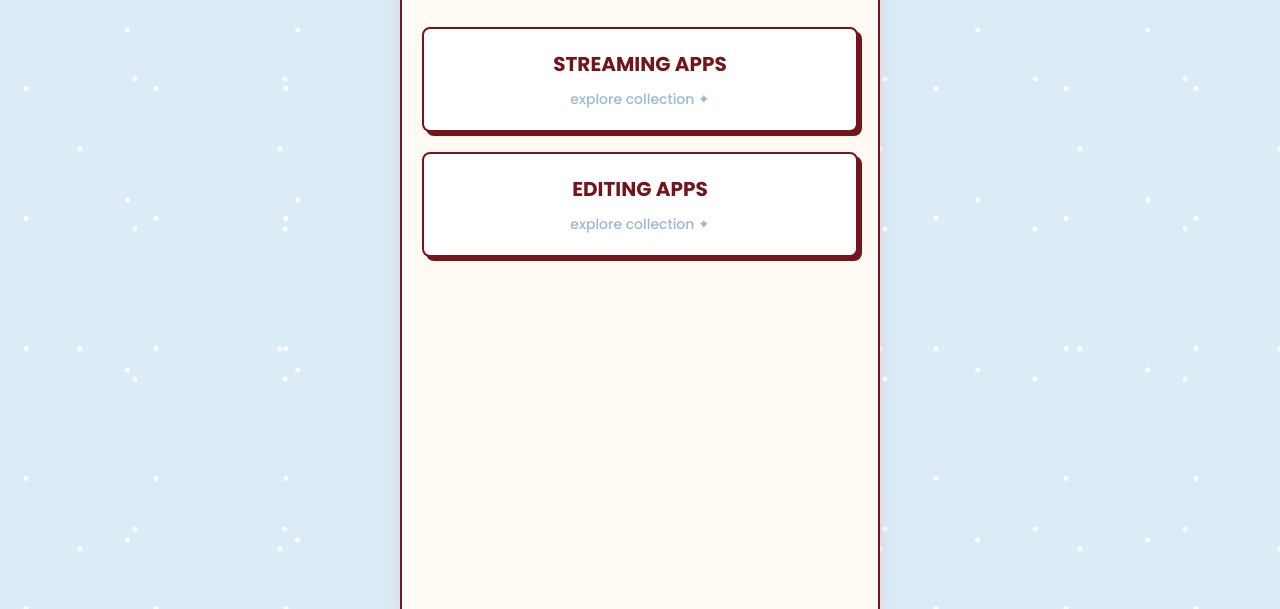
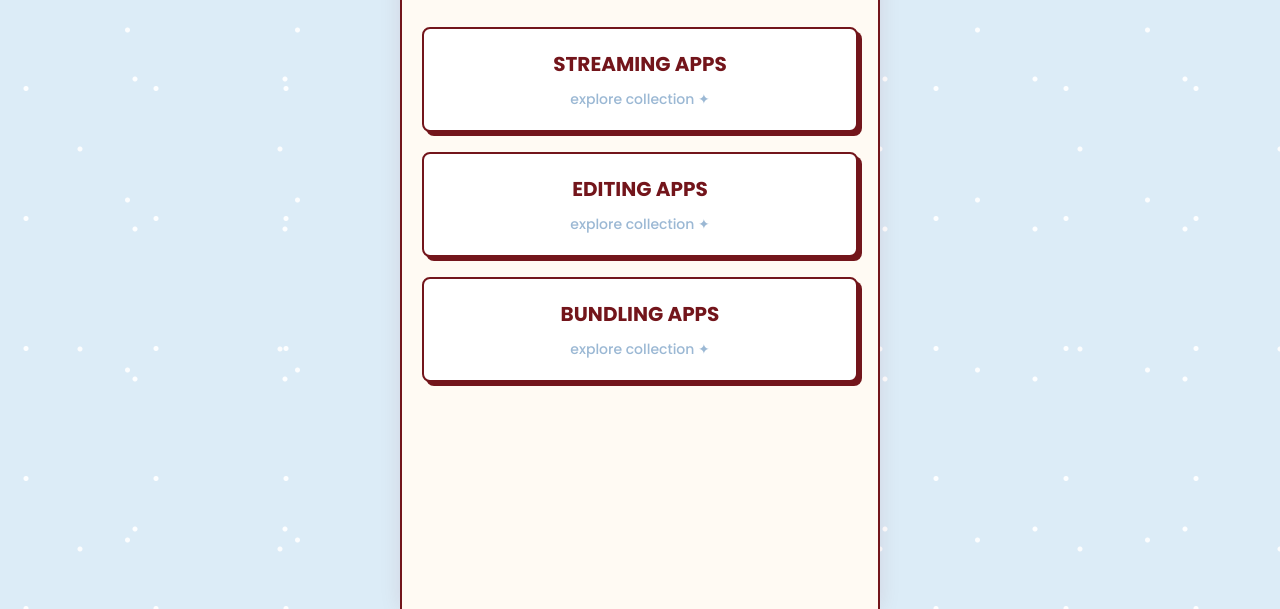
Before and after one commit to linglingdowork/nasnowci-promo, a plain HTML site: page index.html in a window 1280 px wide. Shown: the part 191-800 px from the top of the page. Drawn offline with Linux system fonts and the light colour scheme.

Commit message:
Update index.html

```diff
--- a/index.html
+++ b/index.html
@@ -43,6 +43,11 @@
 
         <div class="vintage-card" onclick="openCategory('EDITING APPS')">
             <h3>EDITING APPS</h3>
+            <p>explore collection ✦</p>
+        </div>
+
+         <div class="vintage-card" onclick="openCategory('BUNDLING APPS')">
+            <h3>BUNDLING APPS</h3>
             <p>explore collection ✦</p>
         </div>
     </div>
```
